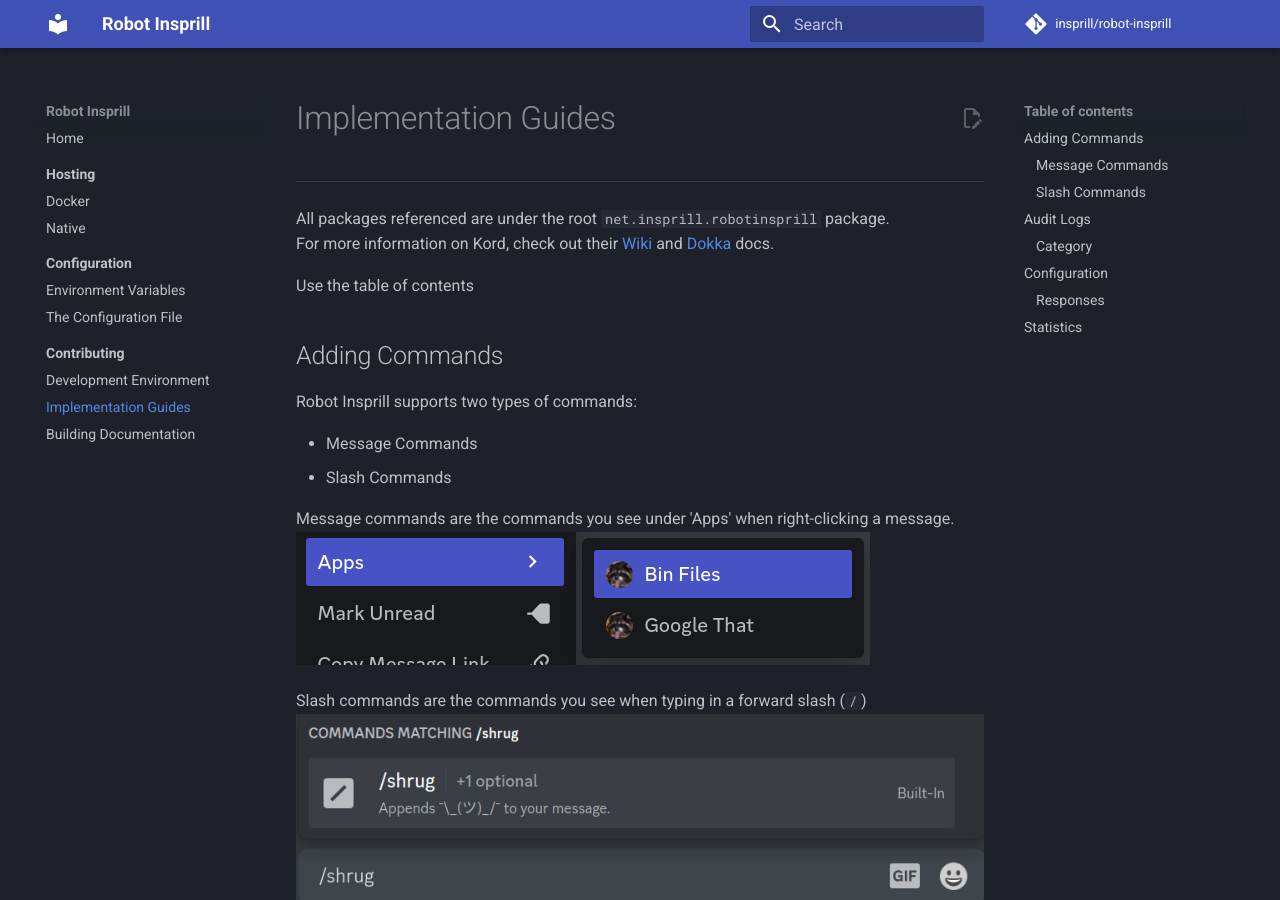
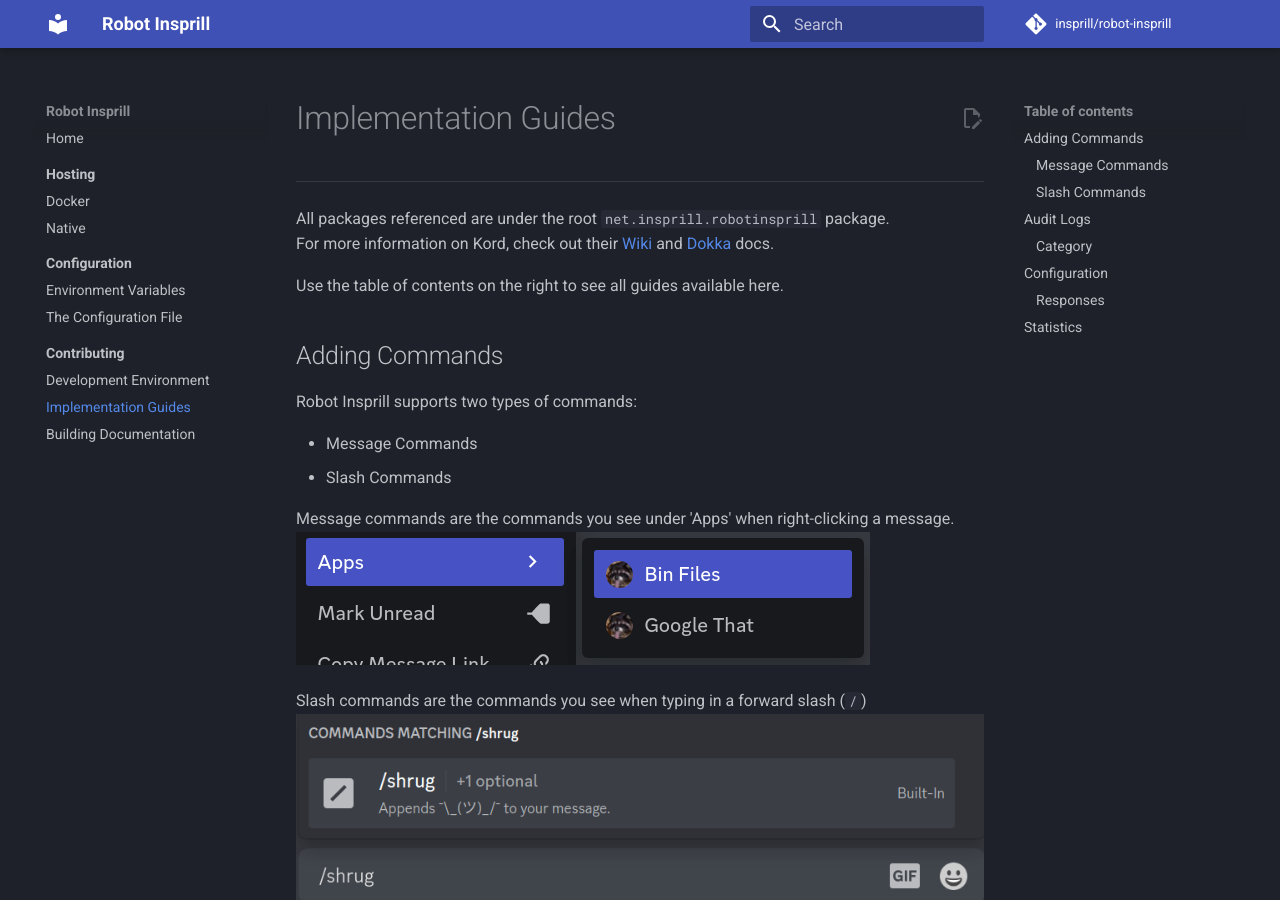
Before and after one commit to simonwoegerb/robot-insprill, an MkDocs documentation site: the page built from docs/contributing/guides.md, in a window 1280 px wide and 900 px high. Built offline with MkDocs 1.6.1 and Material for MkDocs 9.7.7, drawn with Linux system fonts in a browser that asks for light colours; comment, search, counter and statistics services are not loaded.

Commit message:
Squirrel!

```diff
--- a/docs/contributing/guides.md
+++ b/docs/contributing/guides.md
@@ -6,7 +6,7 @@ All packages referenced are under the root `net.insprill.robotinsprill` package.
 For more information on Kord, check out their [Wiki](https://github.com/kordlib/kord/wiki)
 and [Dokka](https://kordlib.github.io/kord/) docs.
 
-Use the table of contents
+Use the table of contents on the right to see all guides available here.
 
 ## Adding Commands
 
```
